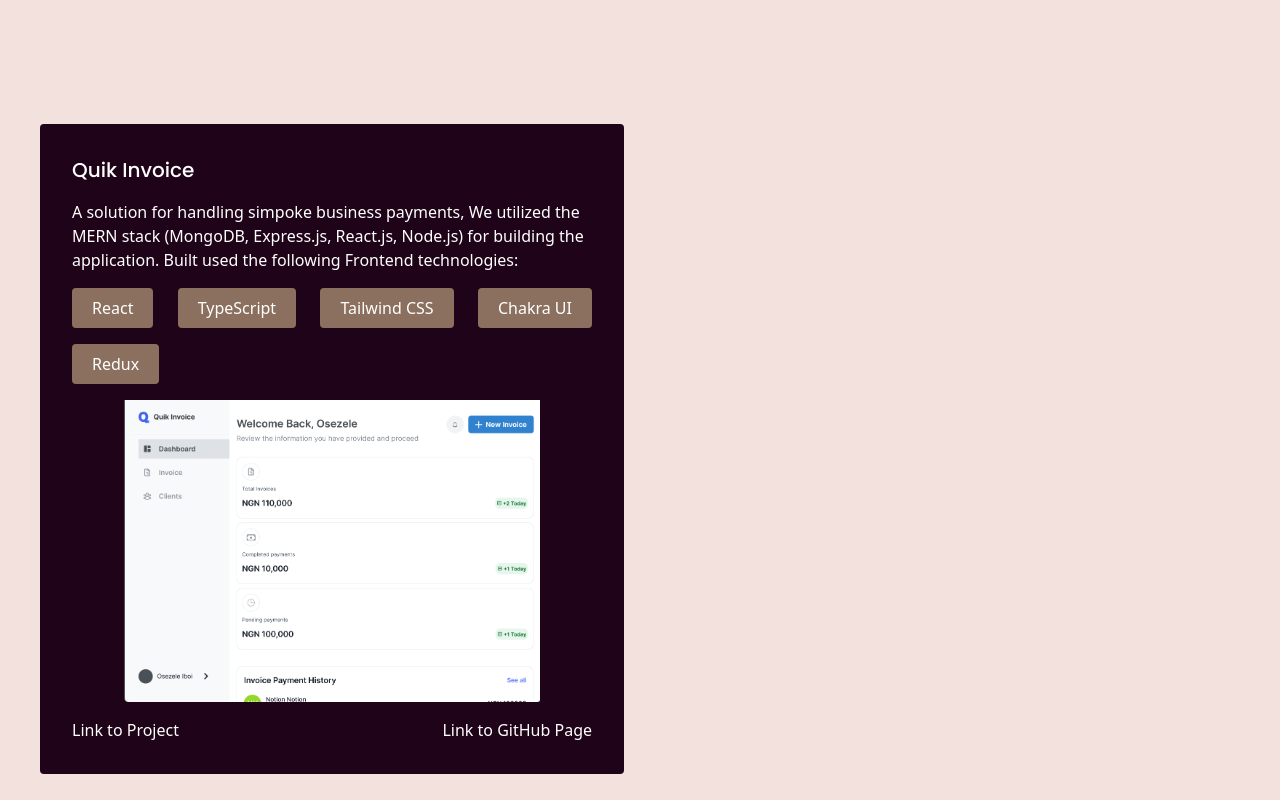
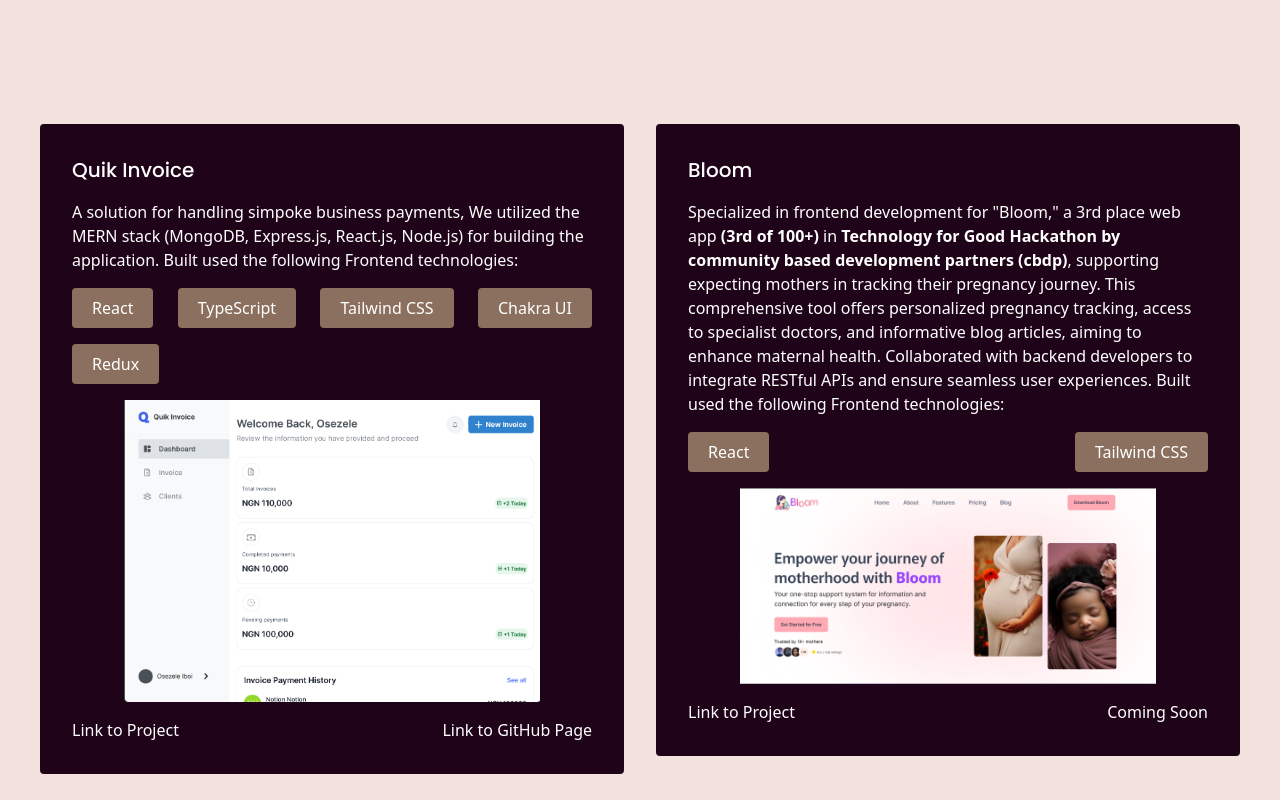
Before and after one commit to AJ1732/hngx-portfolio, a React (Vite) app: page / in a window 1280 px wide. Shown: the part 7780-8580 px from the top of the page. Built offline with nearby package versions, Linux system fonts and the light colour scheme; a web font is replaced by a local one.

Commit message:
feat: update cv and collaborations

```diff
--- a/src/components/Sections/Collaborations.jsx
+++ b/src/components/Sections/Collaborations.jsx
@@ -1,44 +1,90 @@
-import React from 'react'
-import quikInvoice  from '../../assets/quikInvoice.png'
-import Div from '../Parts/Div'
+import React from "react";
+import quikInvoice from "../../assets/quikInvoice.png";
+import bloom from "../../assets/projects/bloom.png";
+import Div from "../Parts/Div";
 
 const Collaborations = () => {
   return (
-    <section className='min-h-screen pt-24 px-10 flex flex-col gap-10'>
-      <h2 className='font-light text-4xl'>Collaborations</h2>
+    <section className="min-h-screen pt-24 px-10 flex flex-col gap-10">
+      <h2 className="font-light text-4xl">Collaborations</h2>
 
-      <div className='text-white columns-md gap-8 w-full max-w-full mx-auto my-20 '>
-        <article className='flex flex-col gap-4 justify-start items-center bg-dark-brown rounded p-8 | h-fit | break-inside-avoid mb-8'>
-          <h2 className='font-poppins font-medium self-start sm:text-xl'>Quik Invoice</h2>
-          <p className='font-extralight'>A solution for handling simpoke business payments, We utilized the MERN stack (MongoDB, Express.js, React.js, Node.js) for building the application.  Built used the following Frontend technologies: </p>
-          <ul className='w-full flex flex-wrap justify-between items-center gap-4 text-white'>
-            <Div skill={'React'} />
-            <Div skill={'TypeScript'} />
-            <Div skill={'Tailwind CSS'} />
-            <Div skill={'Chakra UI'} />
-            <Div skill={'Redux'} />
+      <div className="text-white columns-md gap-8 w-full max-w-full mx-auto my-20 ">
+        {/* COLLOBORATION 1 */}
+        <article className="flex flex-col gap-4 justify-start items-center bg-dark-brown rounded p-8 | h-fit | break-inside-avoid mb-8">
+          <h2 className="font-poppins font-medium self-start sm:text-xl">
+            Quik Invoice
+          </h2>
+          <p className="font-extralight">
+            A solution for handling simpoke business payments, We utilized the
+            MERN stack (MongoDB, Express.js, React.js, Node.js) for building the
+            application. Built used the following Frontend technologies:{" "}
+          </p>
+          <ul className="w-full flex flex-wrap justify-between items-center gap-4 text-white">
+            <Div skill={"React"} />
+            <Div skill={"TypeScript"} />
+            <Div skill={"Tailwind CSS"} />
+            <Div skill={"Chakra UI"} />
+            <Div skill={"Redux"} />
           </ul>
           <figure>
             <img
-                src={quikInvoice}
-                className='w-4/5 m-auto'
-                alt="Project Image" />
+              src={quikInvoice}
+              className="w-4/5 m-auto"
+              alt="Project Image"
+            />
           </figure>
-          <div className='w-full flex justify-between items-center'>
+          <div className="w-full flex justify-between items-center">
             <a
-              className='self-start font-light hover:text-light-brown'
-              href="https://quickinvoice.vercel.app/" target='_blank'>Link to Project</a>
+              className="self-start font-light hover:text-light-brown"
+              href="https://quickinvoice.vercel.app/"
+              target="_blank"
+            >
+              Link to Project
+            </a>
             <a
-              className='self-start font-light hover:text-light-brown'
-              href="https://github.com/Dotunoflagos/stutern_hackathon" target='_blank'>Link to GitHub Page</a>
+              className="self-start font-light hover:text-light-brown"
+              href="https://github.com/Dotunoflagos/stutern_hackathon"
+              target="_blank"
+            >
+              Link to GitHub Page
+            </a>
+          </div>
+        </article>
 
+        {/* COLLOBORATION 2 */}
+        <article className="flex flex-col gap-4 justify-start items-center bg-dark-brown rounded p-8 | h-fit | break-inside-avoid mb-8">
+          <h2 className="font-poppins font-medium self-start sm:text-xl">
+            Bloom
+          </h2>
+          <p className="font-extralight">
+            Specialized in frontend development for "Bloom," a 3rd place web app <strong className="font-bold">(3rd of 100+)</strong> in <strong className="font-bold">Technology for Good Hackathon by community based development partners (cbdp)</strong>, supporting expecting mothers in tracking their pregnancy journey. This comprehensive tool offers personalized pregnancy tracking, access to specialist doctors, and informative blog articles, aiming to enhance maternal health. Collaborated with backend developers to integrate RESTful APIs and ensure seamless user experiences. Built used the following Frontend technologies:{" "}
+          </p>
+          <ul className="w-full flex flex-wrap justify-between items-center gap-4 text-white">
+            <Div skill={"React"} />
+            <Div skill={"Tailwind CSS"} />
+          </ul>
+          <figure>
+            <img src={bloom} className="w-4/5 m-auto" alt="Project Image" />
+          </figure>
+          <div className="w-full flex justify-between items-center">
+            <a
+              className="self-start font-light hover:text-light-brown"
+              href="https://frontend--tech-nexus-bloom-test.netlify.app/"
+              target="_blank"
+            >
+              Link to Project
+            </a>
+            <a
+              className="self-start font-light hover:text-light-brown"
+              target="_blank"
+            >
+              Coming Soon
+            </a>
           </div>
         </article>
       </div>
+    </section>
+  );
+};
 
-
-    </section>
-  )
-}
-
-export default Collaborations
+export default Collaborations;
```
Also changed, not shown: 1 other file (tests, documents, lock files or other folders).
